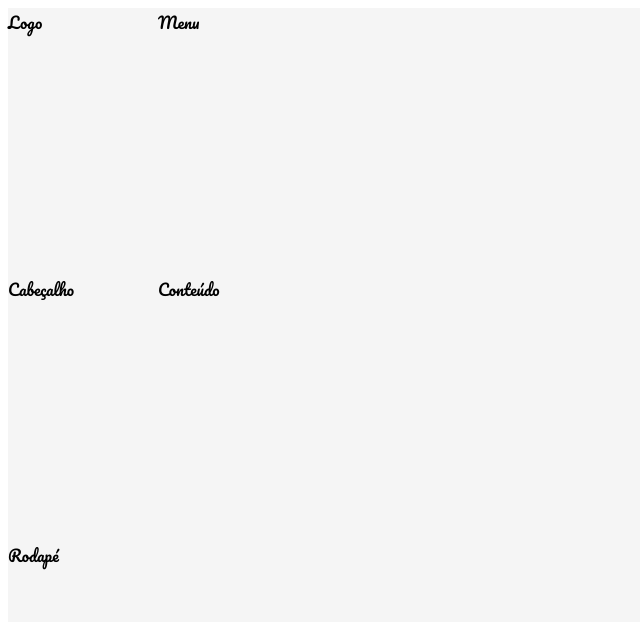
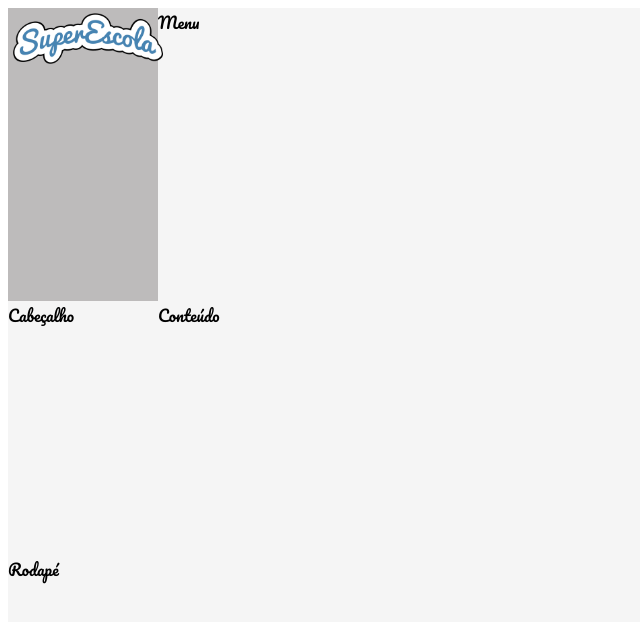
Before and after one commit to lcunha957/DS402_InternetIII, a React (Create React App) app in the folder Proj2-Escola/escola/: page / in a window 1280 px wide. Shown: the top 622 px of the page, without its empty margins (0-640 px from the left). Built offline with nearby package versions, Linux system fonts and the light colour scheme.

Commit message:
alterações para logo
colocando os códigos em logo.css e logo.js

```diff
--- a/Proj2-Escola/escola/src/components/template/Logo.css
+++ b/Proj2-Escola/escola/src/components/template/Logo.css
@@ -0,0 +1,7 @@
+aside.logo {
+    background-color: var(--bg-menu);
+}
+aside.logo img {
+    width: 100%;
+    padding: 5px;
+}
--- a/Proj2-Escola/escola/src/components/template/Logo.js
+++ b/Proj2-Escola/escola/src/components/template/Logo.js
@@ -1,6 +1,13 @@
 import './Logo.css';
+import React from 'react';
+import logo from '../../assets/imagens/logo_escola.png';
+
 export default function Logo(props) { return (
         <aside className="logo">
-            Logo
+<a href="/" className="logo">
+    <img src={ logo } alt="Logo" />
+</a>
+
 </aside>
-) }
+)
+}
```
Also changed, not shown: Proj2-Escola/escola/src/assets/imagens/logo_escola.png (added).
